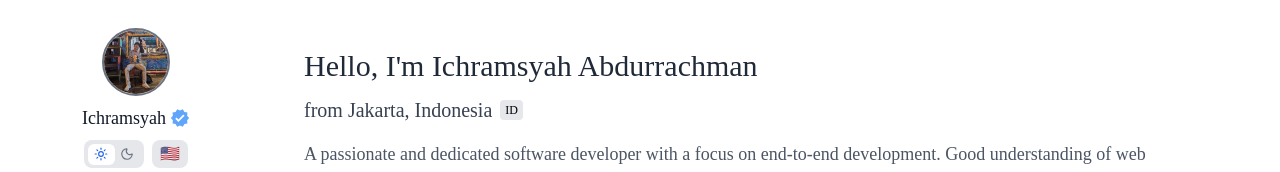
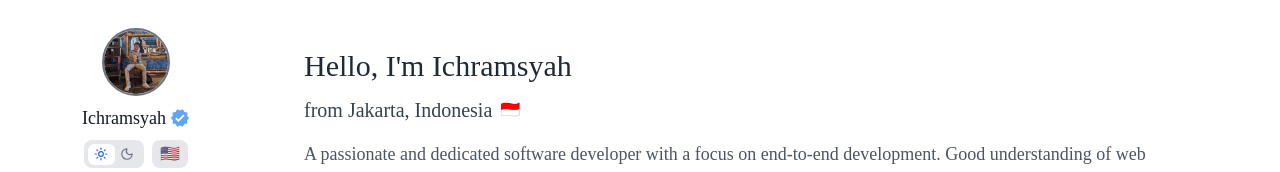
Before and after one commit to ichramsyah/portfolio-dashboard-style, a React (Vite) app: page / in a window 1280 px wide. Shown: the top 172 px of the page. Built offline with nearby package versions, Linux system fonts and the light colour scheme.

Commit message:
update sidebar

```diff
--- a/src/App.jsx
+++ b/src/App.jsx
@@ -37,7 +37,7 @@ const App = () => {
   return (
     <ThemeProvider>
       <LanguageProvider>
-        <div className="min-h-screen bg-whitee dark:bg-[#0D131F] transition-colors">
+        <div className="min-h-screen bg-whitee dark:bg-background-dark transition-colors">
           <Sidebar activeSection={activeSection} setActiveSection={setActiveSection} isMobileMenuOpen={isMobileMenuOpen} setIsMobileMenuOpen={setIsMobileMenuOpen} />
 
           <button onClick={() => setIsMobileMenuOpen(true)} className="fixed top-0 left-0 z-30 lg:hidden p-3 bg-whitee dark:bg-gray-8 rounded-br-2xl shadow-md">
--- a/src/components/Sidebar.jsx
+++ b/src/components/Sidebar.jsx
@@ -38,7 +38,7 @@ const Sidebar = ({ activeSection, setActiveSection, isMobileMenuOpen, setIsMobil
     <>
       {isMobileMenuOpen && <div className="fixed inset-0 bg-blackk/20 bg-opacity-50 z-40 lg:hidden" onClick={() => setIsMobileMenuOpen(false)} />}
 
-      <div className={`fixed left-0 top-0 h-full w-68 bg-whitee px-7 py-7 dark:bg-[#0D131F] z-50 transform transition-all ${isMobileMenuOpen ? 'translate-x-0' : '-translate-x-full lg:translate-x-0'}`}>
+      <div className={`fixed left-0 top-0 h-full w-68 bg-whitee px-7 py-7 dark:bg-background-dark z-50 transform transition-all ${isMobileMenuOpen ? 'translate-x-0' : '-translate-x-full lg:translate-x-0'}`}>
         <div className="flex flex-col h-full">
           <div className="pb-2 border-b border-gray-3 dark:border-gray-7 relative">
             <div className="flex items-center justify-between">
--- a/src/components/sections/home/Greeting.jsx
+++ b/src/components/sections/home/Greeting.jsx
@@ -7,11 +7,11 @@ const Greeting = () => {
   return (
     <div className="border-b border-gray-3 dark:border-gray-7 pb-8">
       <motion.h1 initial={{ opacity: 0, y: 40 }} whileInView={{ opacity: 1, y: 0 }} transition={{ duration: 0.8, ease: 'easeOut', delay: 0.1 }} viewport={{ once: true }} className="text-3xl font-medium text-gray-8 dark:text-whitee">
-        {t('home.greeting')} Abdurrachman
+        {t('home.greeting')}
       </motion.h1>
       <motion.div initial={{ opacity: 0, y: 40 }} whileInView={{ opacity: 1, y: 0 }} transition={{ duration: 0.8, ease: 'easeOut', delay: 0.3 }} viewport={{ once: true }} className="flex items-center pt-3">
-        <h3 className="text-xl text-gray-7 dark:text-gray-3 ">{t('home.religion')}</h3>
-        <p className="ml-2 px-[5px] py-[1px] text-[12px] font-medium bg-gray-2 dark:bg-gray-4 rounded-sm">ID</p>
+        <h3 className="text-xl text-gray-7 dark:text-gray-4 ">{t('home.religion')}</h3>
+        <p className="pl-2 text-gray-7 dark:text-gray-4">🇮🇩</p>
       </motion.div>
       <motion.p initial={{ opacity: 0, y: 40 }} whileInView={{ opacity: 1, y: 0 }} transition={{ duration: 0.8, ease: 'easeOut', delay: 0.5 }} viewport={{ once: true }} className="text-lg text-gray-6 dark:text-gray-4 mt-4">
         {t('home.description')}
--- a/src/index.css
+++ b/src/index.css
@@ -12,6 +12,9 @@ body {
   /* Black White */
   --color-whitee: #ffffff;
   --color-blackk: #000000;
+
+  /* Background */
+  --color-background-dark: #0d131f; /* Dark background */
 
   /* Gray Scale */
   --color-gray-1: #f3f4f6; /* gray-100 */
```
